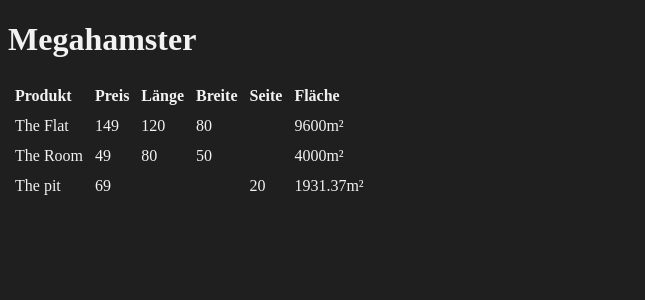
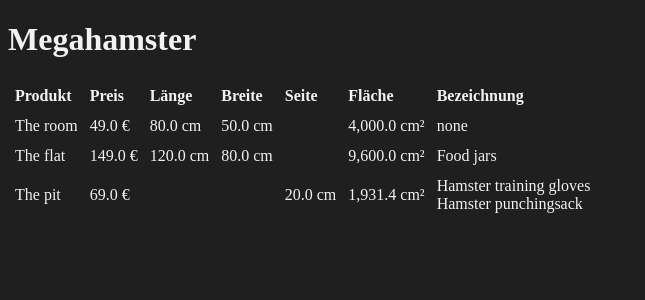
Before and after one commit to InsertIntoHTL/Megahamster, a PHP site: page / in a window 1280 px wide. Shown: the top 300 px of the page, without its empty margins (0-645 px from the left). Run offline with PHP 8.4, Linux system fonts and the light colour scheme.

Commit message:
Vererbung einfügen

```diff
--- a/classes/OctagonalRoom.php
+++ b/classes/OctagonalRoom.php
@@ -1,58 +1,40 @@
 <?php
 
 
-class OctagonalRoom
-{
-    private $preis = 0;
-    private $bezeichnung = "";
-    private $sidelength = "";
+class OctagonalRoom extends Room {
+    private $side;
 
-    function __construct(string $bezeichnung, float $preis, float $sidelength)
-    {
-        $this->preis = $preis;
-        $this->bezeichnung = $bezeichnung;
-        $this->sidelength = $sidelength;
-    }
-
-    public function calcArea()
-    {
-        return round(pow($this->sidelength, 2) * (2+2*sqrt(2)), 2);
-    }
-
-    public function toHtml() {
-        return "<tr>
-            <td>{$this->getBezeichnung()}</td>
-            <td>{$this->getPreis()}</td>
-            <td></td>
-            <td></td>
-            <td>{$this->getSidelength()}</td>
-            <td>{$this->calcArea()}m²</td>
-        </tr>";
-    }
-
-    /**
-     * @return float|int
-     */
-    public function getPreis(): float
-    {
-        return $this->preis;
-    }
-
-    /**
-     * @return string
-     */
-    public function getBezeichnung(): string
-    {
-        return $this->bezeichnung;
+    public function __construct(string $name, float $price, float $side, array $bezeichnung) {
+        parent::__construct($name, $price, $bezeichnung);
+        $this->side = $side;
     }
 
     /**
      * @return float
      */
-    public function getSidelength(): float
-    {
-        return $this->sidelength;
+    public function getSide() : float {
+        return $this->side;
+    }
+
+    public function calcArea() : float {
+        return 2 * (sqrt(2) + 1) * pow($this->side, 2);
+    }
+
+    public function __toString() : string {
+        return parent::getName() . ' ' . parent::getPrice() . '$';
     }
 
 
+    public function toHTML() : string {
+        return
+            "<tr>" .
+                "<td>" . parent::getName() . "</td>" .
+                "<td>" . number_format(parent::getPrice(), 1) . " €</td>" .
+                "<td></td>" .
+                "<td></td>" .
+                "<td>" . number_format($this->getSide(), 1) . " cm</td>" .
+                "<td>" . number_format($this->calcArea(), 1). " cm²</td>" .
+                "<td>" . $this->getBezeichnung() . "</td>" .
+            "</tr>";
+    }
 }
--- a/classes/RectangularRoom.php
+++ b/classes/RectangularRoom.php
@@ -1,73 +1,49 @@
 <?php
 
 
-class RectangularRoom
-{
-    private $preis=0;
-    private $bezeichnung="";
-    private $length="";
-    private $width="";
+class RectangularRoom extends Room {
+    private $length;
+    private $width;
 
-
-    function __construct(string $bezeichnung, float $preis, float $length, float $width) {
-        $this->preis = $preis;
-        $this->bezeichnung = $bezeichnung;
+    public function __construct(string $name, float $price, float $length, float $width, array $bezeichnung) {
+        parent::__construct($name, $price, $bezeichnung);
         $this->length = $length;
         $this->width = $width;
-    }
-
-    public function toHtml() {
-        return "<tr>
-            <td>{$this->getBezeichnung()}</td>
-            <td>{$this->getPreis()}</td>
-            <td>{$this->getLength()}</td>
-            <td>{$this->getWidth()}</td>
-            <td></td>
-            <td>{$this->calcArea()}m²</td>
-        </tr>";
-    }
-
-    public function calcArea() {
-        return $this->length * $this->width;
     }
 
     /**
      * @return float
      */
-    public function getPreis() : float
-    {
-        return $this->preis;
-    }
-
-    /**
-     * @return string
-     */
-    public function getBezeichnung() : string
-    {
-        return $this->bezeichnung;
+    public function getLength() : float {
+        return $this->length;
     }
 
     /**
      * @return float
      */
-    public function getLength() : float
-    {
-        return $this->length;
+    public function getWidth() : float {
+        return $this->width;
+    }
+
+    public function calcArea() : float {
+        return $this->width * $this->length;
+    }
+
+    public function __toString() : string {
+        return parent::getName() . ' ' . parent::getPrice() . '$';
     }
 
 
-    /**
-     * @return float
-     */
-    public function getWidth() : float
-    {
-        return $this->width;
-    }
-
-
-
-    function __toString()
-    {
-        return $this->getBezeichnung()." : ".$this->getPreis();
+    public function toHTML() : string {
+        return
+            "<tr>" .
+                "<td>" . parent::getName() . "</td>" .
+                "<td>" . number_format(parent::getPrice(), 1) . " €</td>" .
+                "<td>" . number_format($this->getLength(), 1) . " cm</td>" .
+                "<td>" . number_format($this->getWidth(), 1) . " cm</td>" .
+                "<td></td>" .
+                "<td>" . number_format($this->calcArea(), 1) . " cm²</td>" .
+                "<td>" . $this->getBezeichnung() . "</td>" .
+            "</tr>";
     }
 }
--- /dev/null
+++ b/classes/Room.php
@@ -0,0 +1,46 @@
+<?php
+
+
+abstract class Room {
+    private $price;
+    private $name;
+    private $bezeichnung = [];
+
+    public function __construct(string $name, float $price, array $bezeichnung) {
+        $this->price = $price;
+        $this->name = $name;
+        $this->bezeichnung = $bezeichnung;
+    }
+
+    /**
+     * @return string
+     */
+    public function getName() : string {
+        return $this->name;
+    }
+
+    /**
+     * @return float
+     */
+    public function getPrice() : float {
+        return $this->price;
+    }
+
+    /**
+     * @return array
+     */
+    public function getBezeichnung(): string
+    {
+        $str = "";
+        foreach ($this->bezeichnung as $info) {
+            $str .= $info . "<br>";
+        }
+        return $str;
+    }
+
+
+
+
+    public abstract function calcArea() : float ;
+    public abstract function toHTML() : string ;
+}
--- a/index.php
+++ b/index.php
@@ -6,16 +6,19 @@
     <link rel="stylesheet" href="myCss.css">
 </head>
 <body>
+<?php
 
-<?php
-require("classes\OctagonalRoom.php");
-require("classes\RectangularRoom.php");
-$rooms = [new RectangularRoom("The Flat", 149.00, 120, 80),
-        new RectangularRoom("The Room", 49.00, 80, 50),
-        new OctagonalRoom("The pit", 69.00, 20)]
-?>
+require 'classes/Room.php';
+require 'classes/RectangularRoom.php';
+require 'classes/OctagonalRoom.php';
 
-<div class="container">
+$rooms = [
+        new RectangularRoom("The room", 49, 80, 50, ["none"]),
+        new RectangularRoom("The flat", 149, 120, 80, ["Food jars"]),
+        new OctagonalRoom("The pit", 69, 20, ["Hamster training gloves", "Hamster punchingsack"])
+];
+
+echo <<<EOT
 <h1>Megahamster</h1>
 <table>
     <tr>
@@ -25,14 +28,15 @@ $rooms = [new RectangularRoom("The Flat", 149.00, 120, 80),
         <th>Breite</th>
         <th>Seite</th>
         <th>Fläche</th>
+        <th>Bezeichnung</th>
     </tr>
-        <?php
+EOT;
+
 foreach ($rooms as $room) {
-            echo $room->toHtml();
+    echo $room->toHTML();
 }
+
+echo "</table>";
 ?>
-    </table>
-</div>
-
 </body>
 </html>
--- a/myCss.css
+++ b/myCss.css
@@ -13,3 +13,7 @@ th {
     text-align: left;
     padding: 5px;
 }
+
+p {
+    text-align: left;
+}
```
Lines whose indentation alone changed are shown as unchanged.
